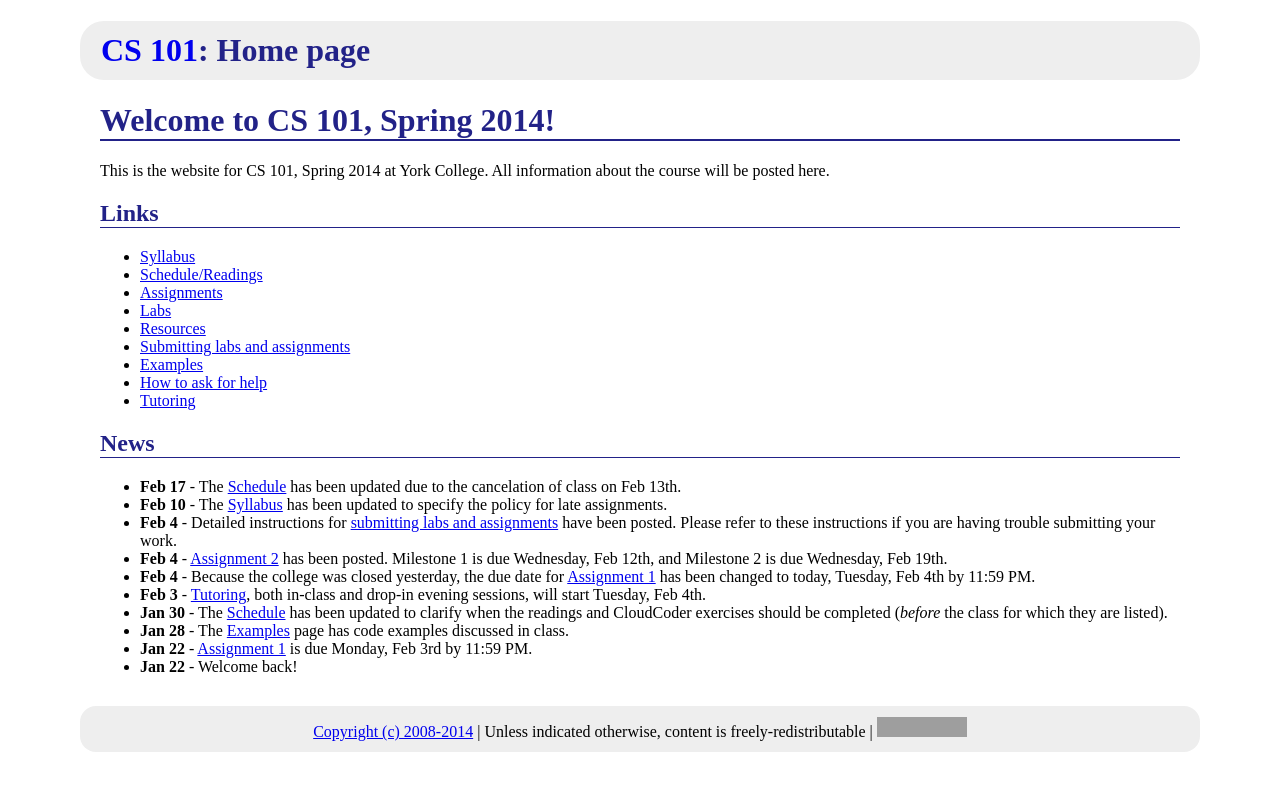
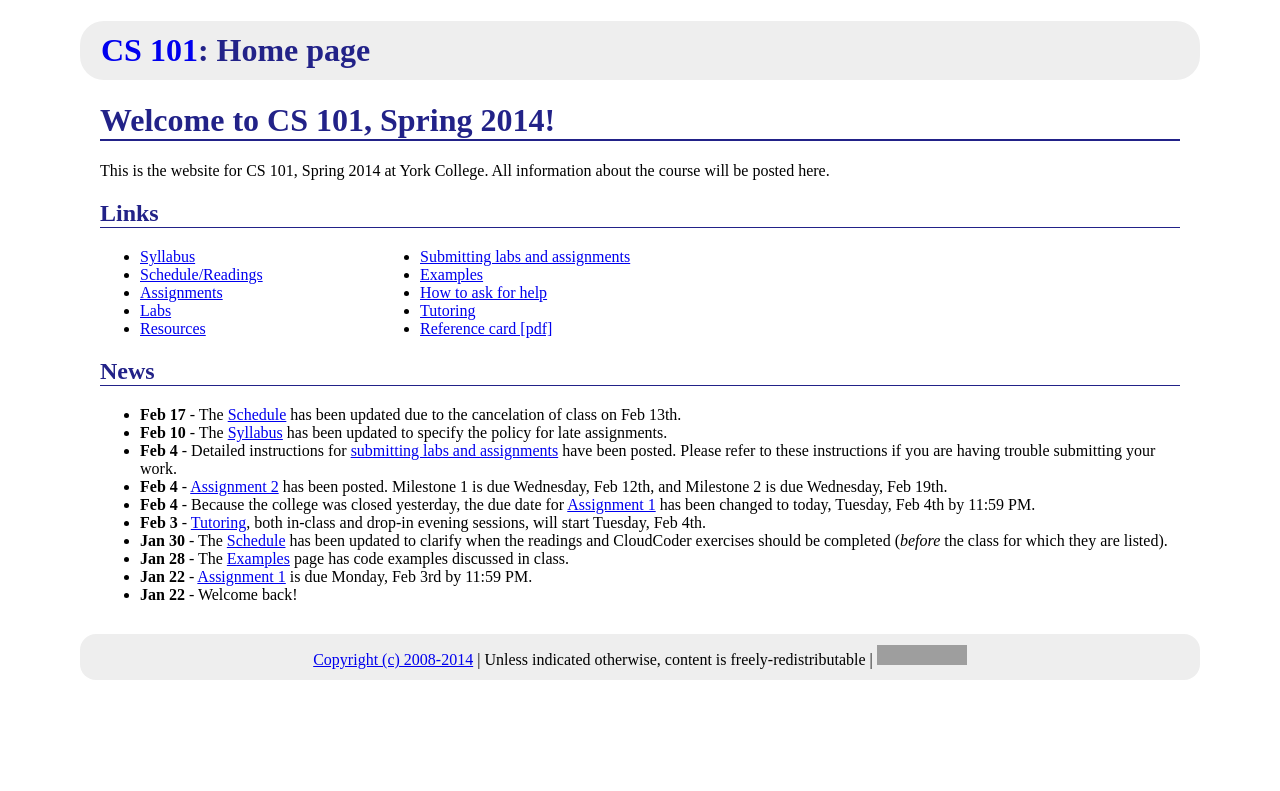
Before and after one commit to ycpcs/cs101-spring2014, a Jekyll site: the page built from index.md, in a window 1280 px wide. Shown: the top 791 px of the page. Built offline with Jekyll 4.4.1, drawn with Linux system fonts in a browser that asks for light colours; Markdown is read by kramdown in place of the engine named in the settings; grey boxes are pictures that could not be loaded.

Commit message:
multiple columns of links

```diff
--- a/css/cs101.css
+++ b/css/cs101.css
@@ -45,6 +45,12 @@ body {
 	border-radius: 16px;
 }
 
+div.linkcolumn ul {
+	width: 240px;
+	margin: 0 0;
+	float: left;
+}
+
 pre {
 	margin-left: 20px;
 	margin-right: 20px;
--- a/index.md
+++ b/index.md
@@ -10,15 +10,27 @@ All information about the course will be posted here.
 
 ## Links
 
-* [Syllabus](syllabus.html)
-* [Schedule/Readings](schedule.html)
-* [Assignments](assign/index.html)
-* [Labs](labs/index.html)
-* [Resources](resources.html)
-* [Submitting labs and assignments](submitting.html)
-* [Examples](examples/index.html)
-* [How to ask for help](http://faculty.ycp.edu/~dhovemey/askingForHelp.html)
-* [Tutoring](tutoring.html)
+<div class="linkcolumn">
+<ul>
+  <li><a href="syllabus.html">Syllabus</a></li>
+  <li><a href="schedule">Schedule/Readings</a></li>
+  <li><a href="assign/index.html">Assignments</a></li>
+  <li><a href="labs/index.html">Labs</a></li>
+  <li><a href="resources.html">Resources</a></li>
+</ul>
+</div>
+
+<div class="linkcolumn">
+<ul>
+  <li><a href="submitting.html">Submitting labs and assignments</a></li>
+  <li><a href="examples/index.html">Examples</a></li>
+  <li><a href="http://faculty.ycp.edu/~dhovemey/askingForHelp.html">How to ask for help</a></li>
+  <li><a href="tutoring.html">Tutoring</a></li>
+  <li><a href="refcard.pdf">Reference card [pdf]</a></li>
+</ul>
+</div>
+
+<div style="clear: both;"></div>
 
 ## News
 
```
Also changed, not shown: 1 other file.
